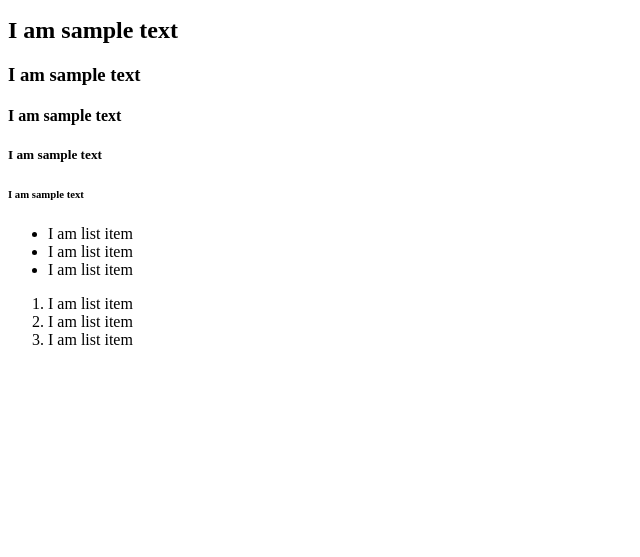
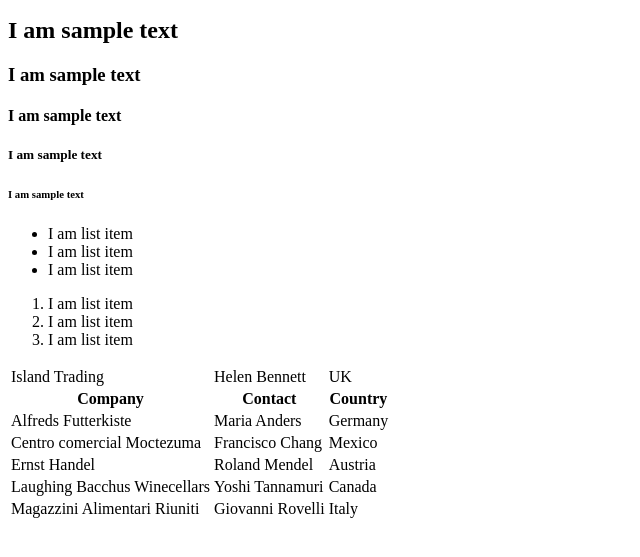
Before and after one commit to happymelonbox/HTML-Debrief, a plain HTML site: page index.html in a window 1280 px wide. Shown: the part 101-658 px from the top of the page, without its empty margins (0-640 px from the left). Drawn offline with Linux system fonts and the light colour scheme.

Commit message:
added table

```diff
--- a/index.html
+++ b/index.html
@@ -23,6 +23,36 @@
                 <li>I am list item</li>
                 <li>I am list item</li>
             </ol>
+            <table>
+                <tr>
+                    <td>Island Trading</td>
+                    <td>Helen Bennett</td>
+                    <td>UK</td>
+                  </tr>
+                  <tr><th>Company</th> 			<th>Contact</th> <th>Country</th></tr>
+                  <tr><td>Alfreds Futterkiste</td><td>Maria Anders</td><td>Germany</td></tr>
+                  <tr>
+                    <td>Centro comercial Moctezuma</td>
+                    <td>Francisco Chang</td>
+                    <td>Mexico</td>
+                  </tr>
+                  <tr>
+                    <td>Ernst Handel</td>
+                    <td>Roland Mendel</td>
+                    <td>Austria</td>
+                  </tr>
+
+                  <tr>
+                    <td>Laughing Bacchus Winecellars</td>
+                    <td>Yoshi Tannamuri</td>
+                    <td>Canada</td>
+                  </tr>
+                  <tr>
+                    <td>Magazzini Alimentari Riuniti</td>
+                    <td>Giovanni Rovelli</td>
+                    <td>Italy</td>
+                  </tr>
+                </table>
        </div>
     </body>
 </html>
```
